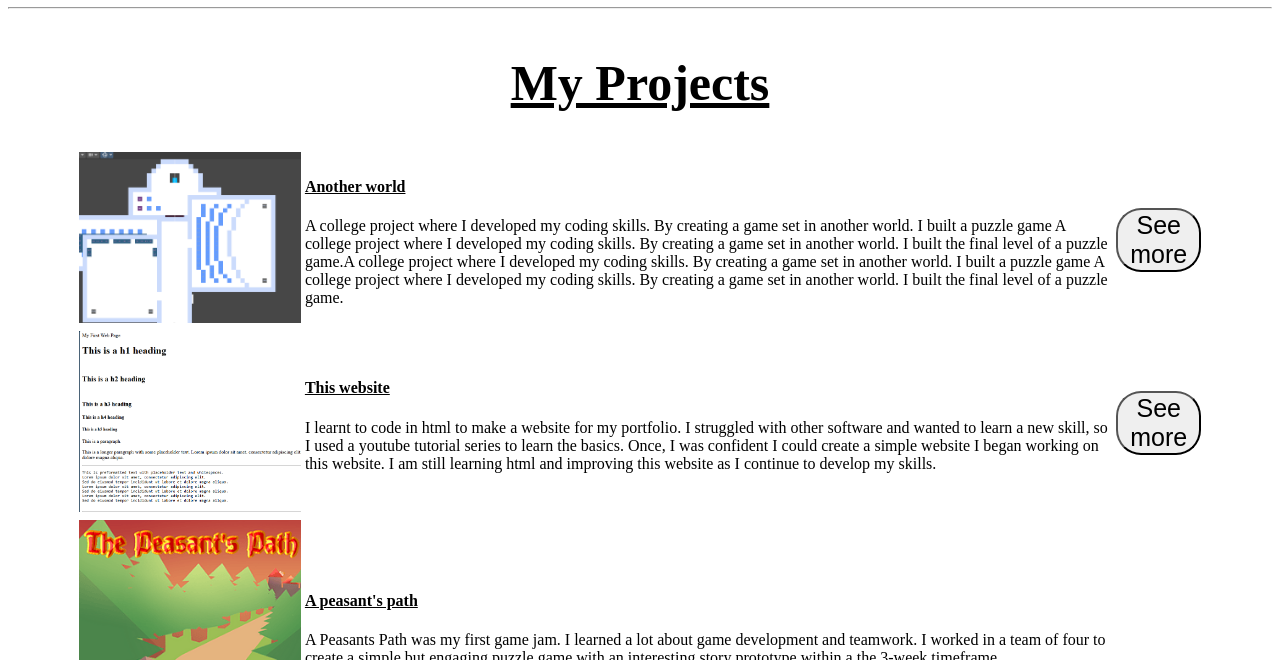
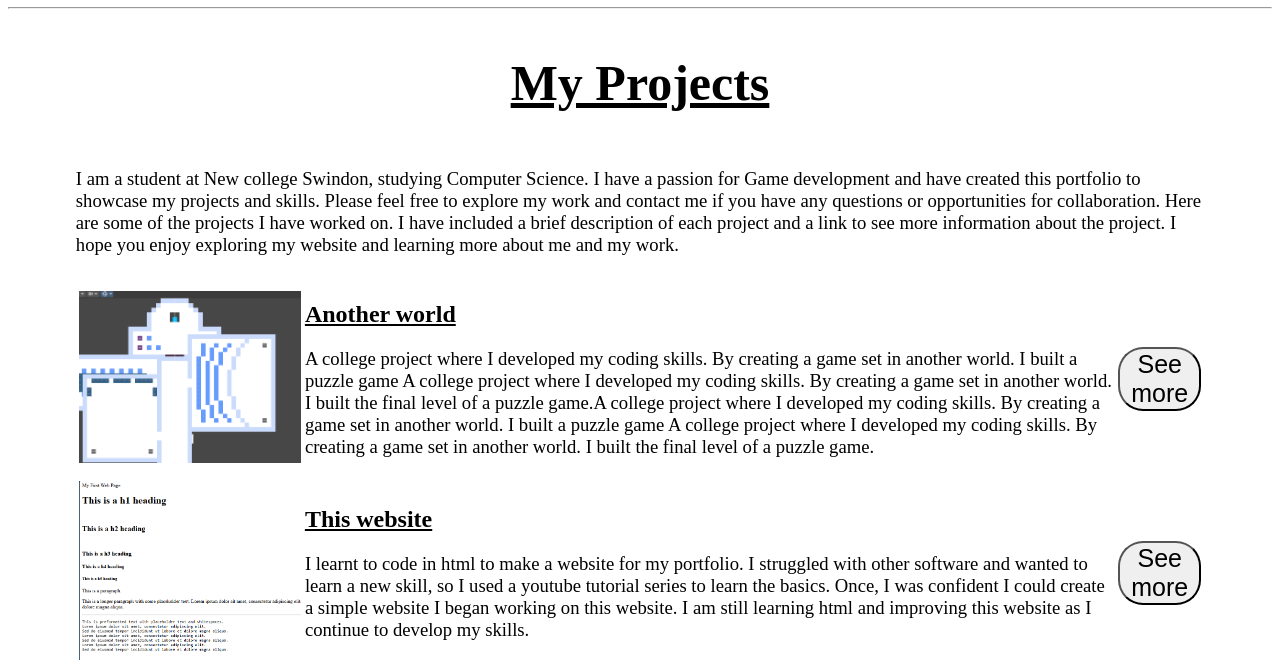
Before and after one commit to kateallen898917/Portfolio, a plain HTML site: page Projects.html in a window 1280 px wide. Shown: the part 140-800 px from the top of the page. Drawn offline with Linux system fonts and the light colour scheme.

Commit message:
Updated contact, index, and projects and added CV

```diff
--- a/Projects.html
+++ b/Projects.html
@@ -30,7 +30,7 @@
             </tr>
         </table>
         <hr>
-        <table width="100%" border="0">
+        <table width="100%">
             <tr>
                 <th width="5%"></th>
                 <th width="90%"><h1 style="font-size: 50px;"><u>My Projects</u></h1></th>
@@ -39,12 +39,25 @@
             <tr>
                 <td></td>
                 <td>
-                    <table border="0">
+                    <p align="left" style="font-size: 14pt;">
+                        I am a student at New college Swindon, studying Computer Science. I have a passion for Game development and have
+                        created this portfolio to showcase my projects and skills. Please feel free to explore my work and contact me
+                        if you have any questions or opportunities for collaboration. Here are some of the projects I have worked on. I
+                        have included a brief description of each project and a link to see more information about the project. I hope
+                        you enjoy exploring my website and learning more about me and my work.
+                    </p>
+                </td>
+                <td></td>
+            </tr>
+            <tr>
+                <td></td>
+                <td>
+                    <table width="100%">
                         <tr>
                             <td width="20%"><img src="Images/A2Thumbnail.png" width="100%"></td>
                             <td>
-                                <h4 align="left"><u>Another world</u></h4>
-                                <p align="left">
+                                <h2 align="left"><u>Another world</u></h2>
+                                <p align="left" style="font-size: 14pt;">
                                     A college project where I developed my coding skills. By creating a game set in another world. I built a puzzle game A college project where I developed my coding skills. By creating a game set in another world. I built the final level of a puzzle game.A college project where I developed my coding skills. By creating a game set in another world. I built a puzzle game A college project where I developed my coding skills. By creating a game set in another world. I built the final level of a puzzle game.
                                 </p>
                             </td>
@@ -57,8 +70,8 @@
                         <tr>
                             <td width="20%"><img src="Images/WebDesignThumbnail.png" width="100%"></td>
                             <td>
-                                <h4 align="left"><u>This website</u></h4>
-                                <p align="left">
+                                <h2 align="left"><u>This website</u></h2>
+                                <p align="left" style="font-size: 14pt;">
                                     I learnt to code in html to make a website for my portfolio. I struggled with other software and wanted to learn a new skill, so I used a youtube tutorial series to learn the basics. Once, I was confident I could create a simple website I began working on this website. I am still learning html and improving this website as I continue to develop my skills.
                                 </p>
                             </td>
@@ -71,8 +84,8 @@
                         <tr>
                             <td width="20%"><img src="Images/APeasant'sPath.png" width="100%"></td>
                             <td>
-                                <h4 align="left"><u>A peasant's path</u></h4>
-                                <p align="left">
+                                <h2 align="left"><u>A peasant's path</u></h2>
+                                <p align="left" style="font-size: 14pt;">
                                     A Peasants Path was my first game jam. I learned a lot about game development and teamwork. I worked in a team of four to create a simple but engaging puzzle game with an interesting story prototype within a the 3-week timeframe.
                                 </p>
                             </td>
```
Also changed, not shown: Contact.html (+14 -5 lines), index.html (+3 -3 lines), 1 other file.
